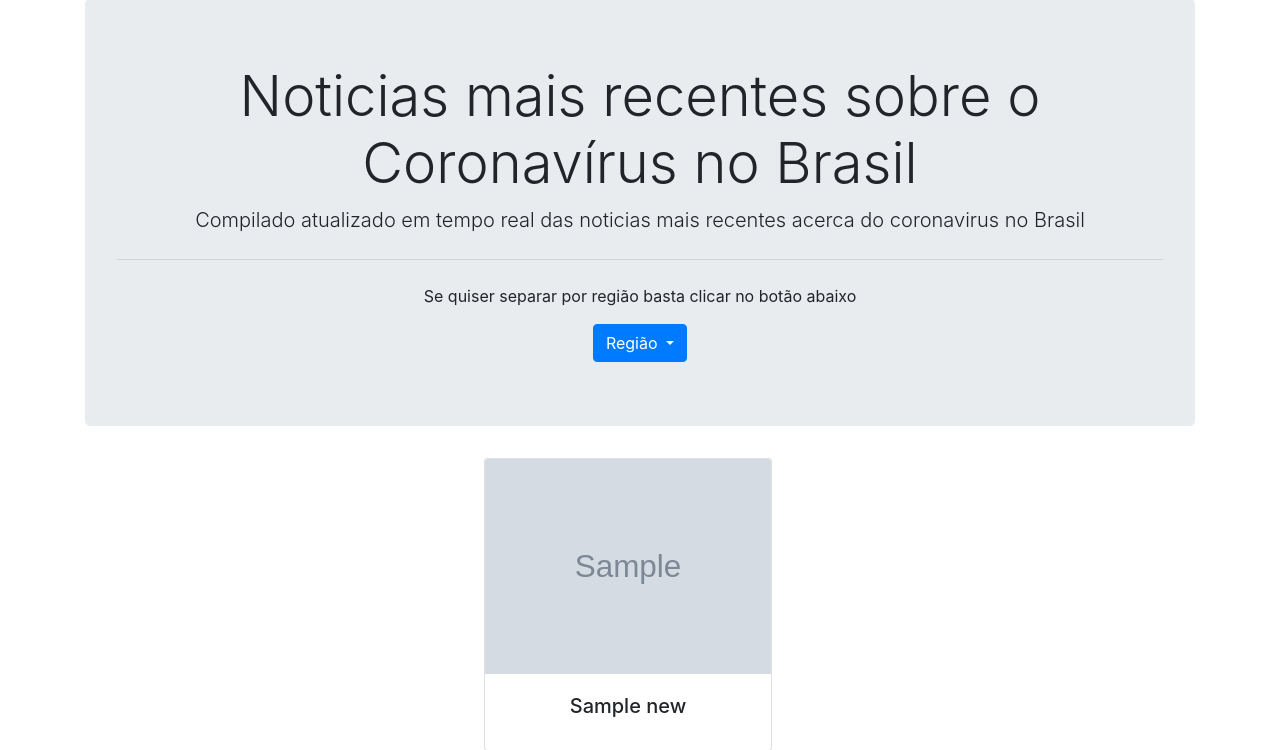
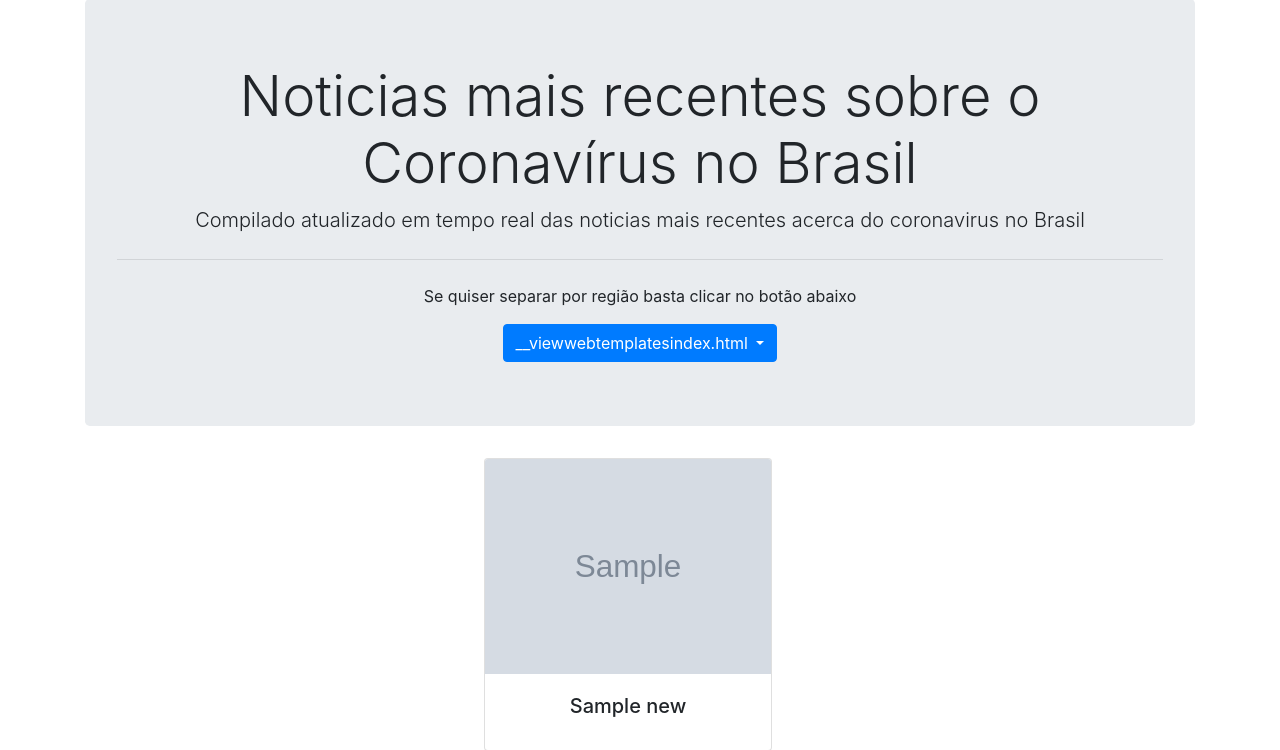
Before and after one commit to MarcosNBJ/CoronaNews, a Flask app: template web/templates/index.html in a window 1280 px wide. Shown: the part 81-831 px from the top of the page. Run offline with Flask 2, Linux system fonts and the light colour scheme; the template is opened without the code that fills it: most values are stand-ins (such as "Sample title", 1, 10 or a date in 2020); grey boxes marked "Sample" are stand-in pictures; some libraries are stand-ins or nearby versions.

Commit message:
Modifying region button in template to show current region

```diff
--- a/web/templates/index.html
+++ b/web/templates/index.html
@@ -38,7 +38,7 @@
             <div class="dropdown">
                 <button class="btn btn-primary dropdown-toggle" type="button" id="dropdownMenuButton"
                     data-toggle="dropdown" aria-haspopup="true" aria-expanded="false">
-                    Região
+                    {{ request.path.replace('/','') if request.path.replace('/','') else 'Região' }}
                 </button>
                 <div class="dropdown-menu" aria-labelledby="dropdownMenuButton">
                     {% for region in regions %}
```
